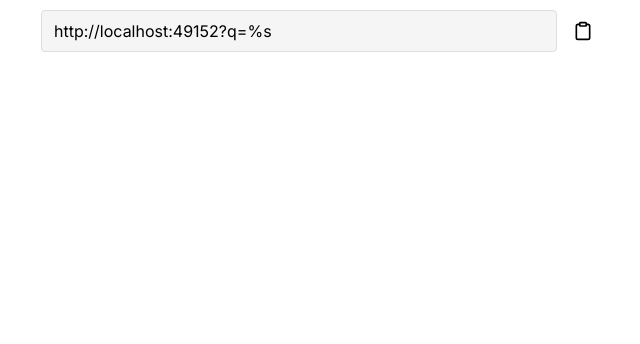
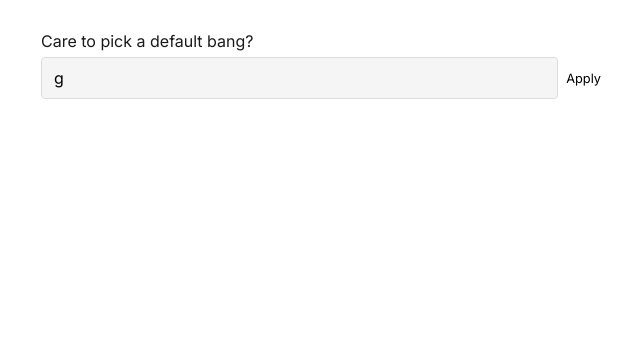
Before and after one commit to ShalevAri/ducky, a website built with Vite: page index.html in a window 1280 px wide. Shown: the part 456-800 px from the top of the page, without its empty margins (319-959 px from the left). Built offline with nearby package versions, Linux system fonts and the light colour scheme.

Commit message:
feat: implement new default bang ui

```diff
--- a/src/global.css
+++ b/src/global.css
@@ -49,6 +49,7 @@ h6 {
 a {
   color: #444444;
 }
+
 a:hover {
   color: #888888;
 }
@@ -136,3 +137,47 @@ textarea {
 .footer a:hover {
   color: #333;
 }
+
+.bang-form {
+  margin-top: 32px;
+  text-align: left;
+}
+
+label {
+  width: 100%;
+  font-size: inherit;
+  color: inherit;
+  font-family: inherit;
+}
+
+.bang-container {
+  margin-top: 4px;
+  display: flex;
+  flex-direction: row;
+  gap: 8px;
+}
+
+.bang-input {
+  width: 100%;
+  padding: 8px 12px;
+  border: 1px solid #ddd;
+  border-radius: 4px;
+  background: #f5f5f5;
+}
+
+input[type='submit'] {
+  font-family: inherit;
+  font-size: 0.8em;
+  aspect-ratio: 1;
+  border: none;
+  background: transparent;
+}
+
+.bang-error {
+  margin-top: 8px;
+  color: crimson;
+}
+
+.bang-error > a {
+  color: inherit;
+}
--- a/src/main.ts
+++ b/src/main.ts
@@ -22,6 +22,22 @@ function noSearchDefaultPageRender() {
             <img src="/clipboard.svg" alt="Copy" />
           </button>
         </div>
+        <form class="bang-form">
+          <label for="bang-input">Care to pick a default bang?</label>
+          <div class="bang-container">
+            <input
+              id="bang-input"
+              type="text"
+              class="bang-input"
+              value="g"
+              list="bang-list"
+              spellcheck="false"
+            />
+            <input type="submit" value="Apply" class"bang-confirm"/>
+          </div>
+          <datalist id="bang-list"></datalist>
+        </form>
+        <p class="bang-error"></p>
         </div>
       </div>
     </div>
@@ -30,6 +46,27 @@ function noSearchDefaultPageRender() {
   const copyButton = app.querySelector<HTMLButtonElement>('.copy-button')!
   const copyIcon = copyButton.querySelector('img')!
   const urlInput = app.querySelector<HTMLInputElement>('.url-input')!
+  const bangDatalist = app.querySelector<HTMLDataListElement>('#bang-list')!
+  const bangForm = app.querySelector<HTMLFormElement>('.bang-form')!
+  const bangInput = app.querySelector<HTMLInputElement>('#bang-input')!
+  const bangErrorDiv = app.querySelector<HTMLParagraphElement>('.bang-error')!
+
+  bangs.forEach((b) => {
+    const option = document.createElement('option')
+    option.value = b.t
+    bangDatalist.appendChild(option)
+  })
+
+  bangForm.addEventListener('submit', (submitEvent: SubmitEvent) => {
+    submitEvent.preventDefault()
+    const bangName = bangInput.value.trim()
+    if (!bangs.find((b) => b.t === bangName)) {
+      bangErrorDiv.innerHTML = `This bang is not known. Check the <a href="https://duckduckgo.com/bang.html" target="_blank">list of available bangs.</a>`
+      return
+    }
+    bangErrorDiv.innerHTML = ''
+    urlInput.value = `http://localhost:49152?q=%s&default_bang=${encodeURIComponent(bangName)}`
+  })
 
   copyButton.addEventListener('click', async () => {
     await navigator.clipboard.writeText(urlInput.value)
@@ -41,8 +78,22 @@ function noSearchDefaultPageRender() {
   })
 }
 
-const LS_DEFAULT_BANG = localStorage.getItem('default-bang') ?? 'brave'
-const defaultBang = bangs.find((b) => b.t === LS_DEFAULT_BANG)
+function findBang(url: URL) {
+  //Honoring legacy local-storage defined bangs
+  const LS_DEFAULT_BANG = localStorage.getItem('default-bang')
+  if (LS_DEFAULT_BANG) {
+    const defaultBang = bangs.find((b) => b.t === LS_DEFAULT_BANG)
+    if (defaultBang) return defaultBang
+  }
+
+  //Obtaining default bang from URL
+  const URL_DEFAULT_BANG = url.searchParams.get('default_bang')?.trim() ?? 'g' //can contain invalid bang
+  const defaultUrlBang = bangs.find((b) => b.t == URL_DEFAULT_BANG)
+  if (defaultUrlBang) return defaultUrlBang
+
+  //In case everything else is invalid
+  return bangs.find((b) => b.t == 'g')!
+}
 
 function getBangredirectUrl() {
   const url = new URL(window.location.href)
@@ -57,7 +108,7 @@ function getBangredirectUrl() {
   const suffixMatch = query.match(/(\S+)!/)
 
   const bangCandidate = (prefixMatch?.[1] ?? suffixMatch?.[1])?.toLowerCase()
-  const selectedBang = bangs.find((b) => b.t === bangCandidate) ?? defaultBang
+  const selectedBang = bangs.find((b) => b.t === bangCandidate) ?? findBang(url)
 
   // Remove the bang from either position
   const cleanQuery = query
```
